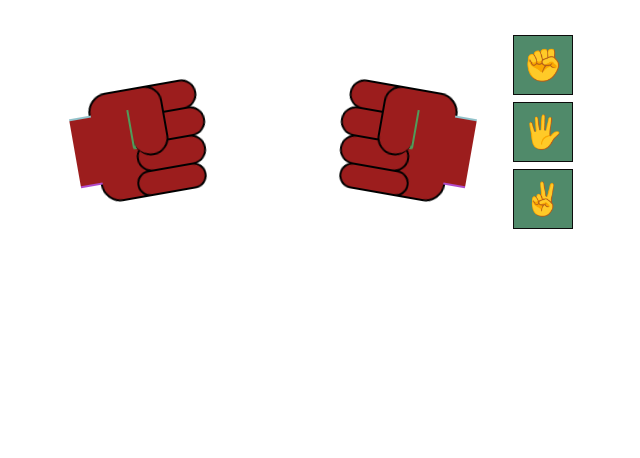
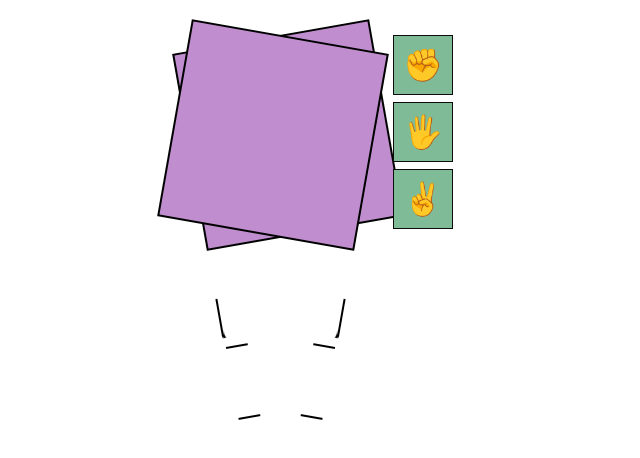
Before and after one commit to ieshiabenny123/CPproject, a plain HTML site: page index.html in a window 1280 px wide. Shown: the part 302-760 px from the top of the page, without its empty margins (352-992 px from the left). Drawn offline with Linux system fonts and the light colour scheme.

Commit message:
Update CPprojectCSS.css

```diff
--- a/CPprojectCSS.css
+++ b/CPprojectCSS.css
@@ -47,6 +47,7 @@ input:checked ~ div .hand {
   animation: none !important;
 }
 
+/* This is the code for ? */
 .hand {
   margin: 20px;
   width: 200px;
@@ -57,12 +58,12 @@ input:checked ~ div .hand {
   animation: handShake 2s infinite;
 }
 
-
-.hand > div {
+/* This is the code for the color of the outline of the hand and the color of the hand */
+.hand {
   position: absolute;
   box-sizing: border-box;
   border: 2px solid black;
-  background: rgb(156, 29, 29);
+  background: rgb(192, 141, 207);
   transition: all 0.1s;
 }
 
@@ -87,6 +88,7 @@ input:checked ~ div .hand {
 .finger-3 { top: 106px; --dif: 0px; }
 .finger-4 { top: 134px; height: 26px; left: 76px; --dif: -8px; }
 
+/* This is the code for the outline of the thumb */
 div.thumb {
   width: 35px;
   height: 70px;
@@ -95,17 +97,18 @@ div.thumb {
   top: 50px;
   left: 80px;
   border-left: 0 solid;
-  box-shadow: -17px 6px 0 -15px rgb(80, 156, 90);
+  box-shadow: -17px 6px 0 -15px rgb(0, 0, 0);
 }
 
+/* This is the code for the outline of the arm */
 div.arm {
   width: 22px;
   height: 70px;
   left: 20px;
   top: 70px;
   border: 0;
-  border-top: 2px solid rgb(146, 194, 202);
-  border-bottom: 2px solid rgb(176, 75, 201);
+  border-top: 2px solid rgb(0, 0, 0);
+  border-bottom: 2px solid rgb(0, 0, 0);
 }
 
 #user-hand {
@@ -147,6 +150,7 @@ input[id^="paper"]:checked ~ div #computer-hand .finger-4 {
   border-radius: 0 20px 20px 0;
 }
 
+/* This is the code for the text after and action */
 #rock-rock:checked ~ div h2::before,
 #paper-paper:checked ~ div h2::before,
 #scissors-scissors:checked ~ div h2::before {
@@ -211,10 +215,10 @@ label:active::before {
   height: 60px;
 }
 
-
+/* This is the code for the boxes with the symbols */
 label {
   animation: changeOrder 0.45s infinite linear;
-  background: #508a6a;
+  background: #80bb97;
   border: 1px solid rgb(12, 12, 12);
   box-sizing: border-box;
   cursor: pointer;
```
